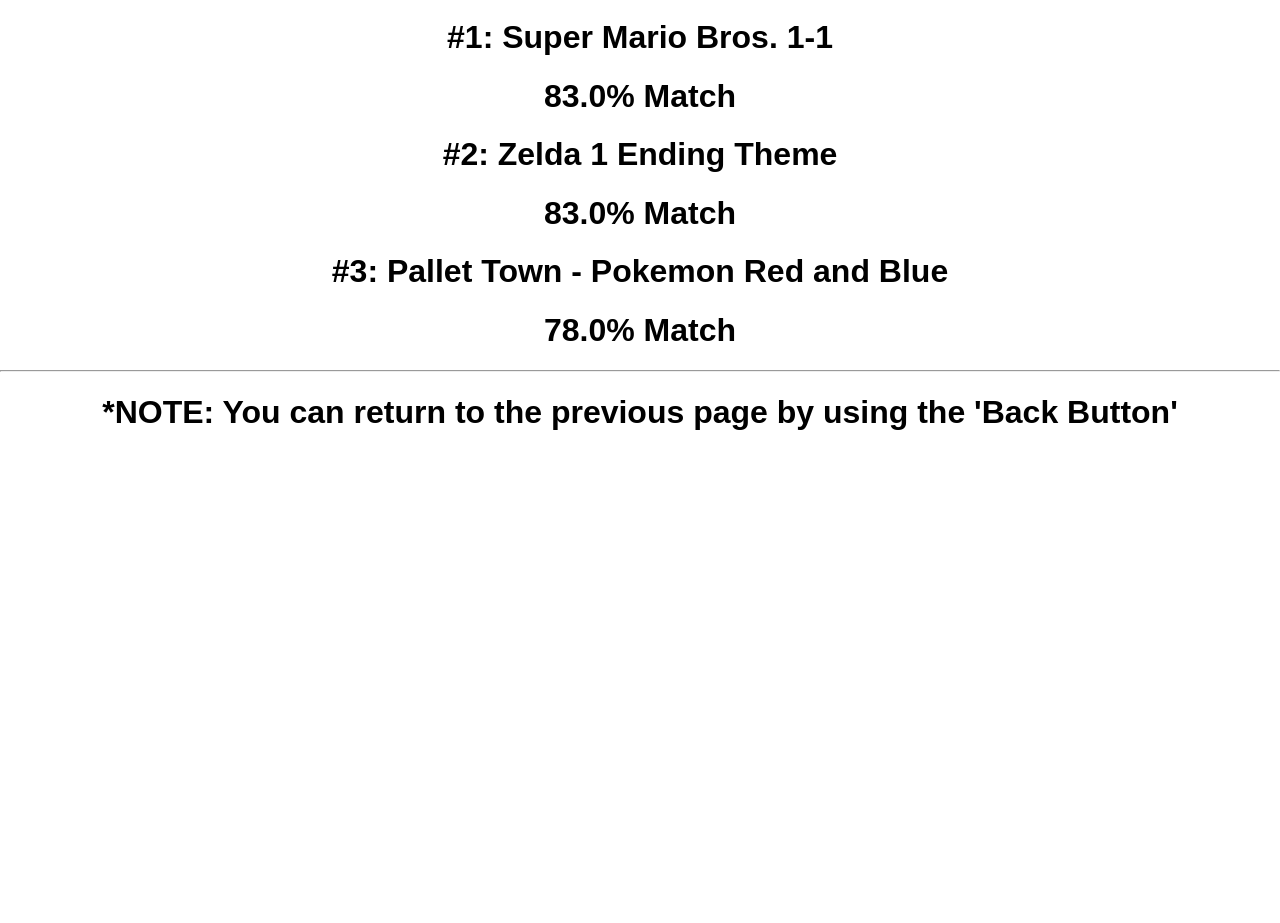
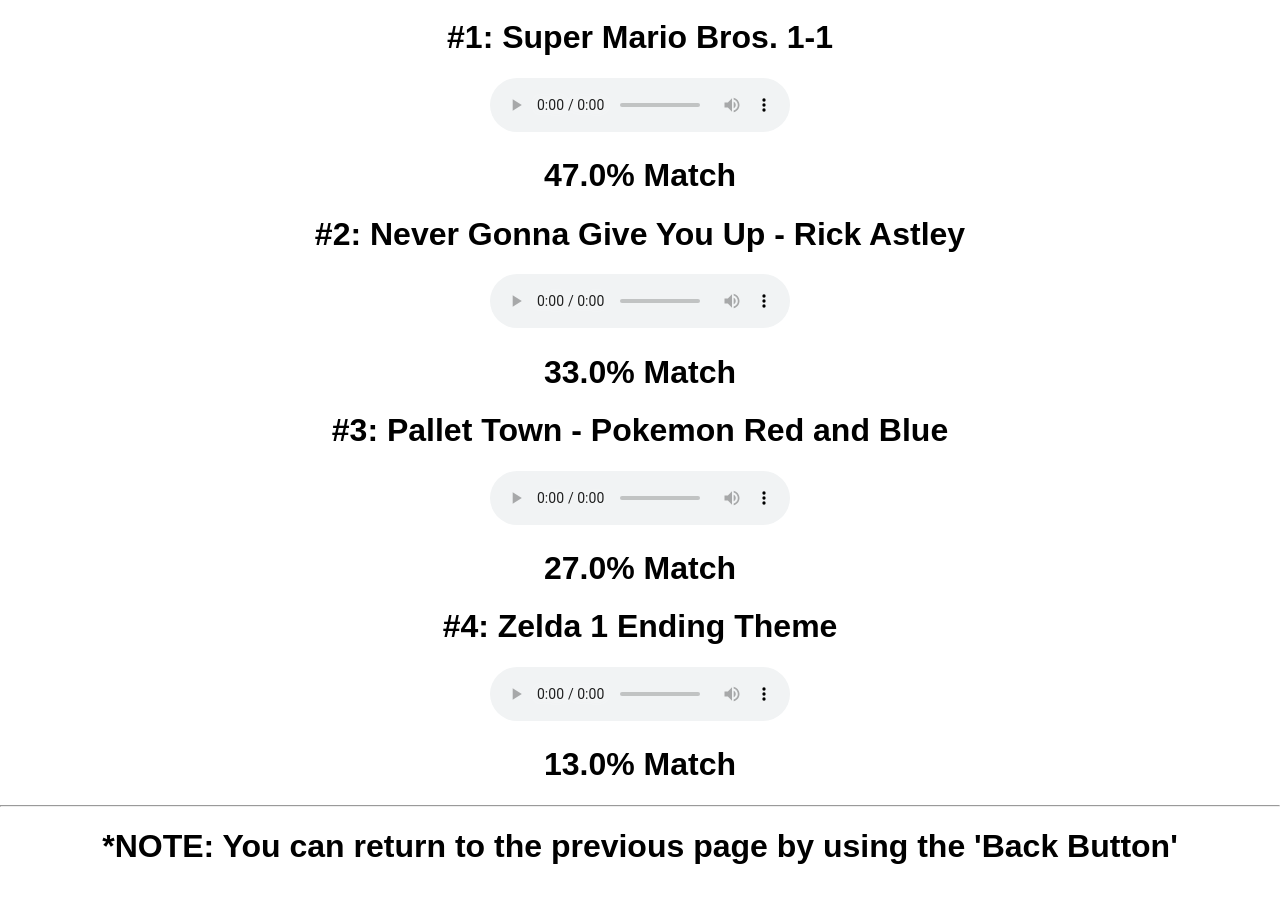
Before and after one commit to dliGH/phono-recall, a website: page songMatch.html in a window 1280 px wide. Shown: the part 502-1425 px from the top of the page. Before the commit the page ends 954 px from the top, so only its background shows below. Drawn offline with Linux system fonts and the light colour scheme.

Commit message:
fullRickRollUpdate

```diff
--- a/app.js
+++ b/app.js
@@ -86,11 +86,11 @@
 
 function saveToFDC(intervals){
     var stringOutput = "";
-    for(var i = 0; i < intervals.length; i++){
+    for(var i = 0; i < intervals.length-1; i++){
         stringOutput += intervals[i] + " ";
     }
 
-    stringOutput += "-1";
+    stringOutput += intervals[intervals.length-1];
 
     fs.writeFile("songsPreHuman.fdc", stringOutput, function(err) {
         if(err) {
--- a/songMatch.html
+++ b/songMatch.html
@@ -61,25 +61,41 @@
 <h1> #1: Super Mario Bros. 1-1 </h1>
 </div>
 <div align="center">
-<h1> 83.0% Match </h1>
+<audio src="https://raw.githubusercontent.com/itsDerk/phono-recall/master/Smbtheme.mp3" controls>
+Error: your web browser does not support this audio player.</audio><div align="center">
+<h1> 47.0% Match </h1>
 </div>
 <div align="center">
-<h1> #2: Zelda 1 Ending Theme </h1>
+<h1> #2: Never Gonna Give You Up - Rick Astley </h1>
 </div>
 <div align="center">
-<h1> 83.0% Match </h1>
+<audio src="https://raw.githubusercontent.com/itsDerk/phono-recall/master/Rick-Astley-Never-Gonna-Give-You-Up.mp3" controls>
+Error: your web browser does not support this audio player.</audio><div align="center">
+<h1> 33.0% Match </h1>
 </div>
 <div align="center">
 <h1> #3: Pallet Town - Pokemon Red and Blue </h1>
 </div>
 <div align="center">
-<h1> 78.0% Match </h1>
+<audio src="https://raw.githubusercontent.com/itsDerk/phono-recall/master/PalletTown.mp3" controls>
+Error: your web browser does not support this audio player.</audio><div align="center">
+<h1> 27.0% Match </h1>
+</div>
+<div align="center">
+<h1> #4: Zelda 1 Ending Theme </h1>
+</div>
+<div align="center">
+<audio src="https://raw.githubusercontent.com/itsDerk/phono-recall/master/Ending.mp3" controls>
+Error: your web browser does not support this audio player.</audio><div align="center">
+<h1> 13.0% Match </h1>
 </div>
 <hr>
 
 <div align="center">
 <h1> *NOTE: You can return to the previous page by using the 'Back Button' </h1>
 </div>
+<br>
+<br>
 
 </body>
 </html>
```
Also changed, not shown: 1 other file.
